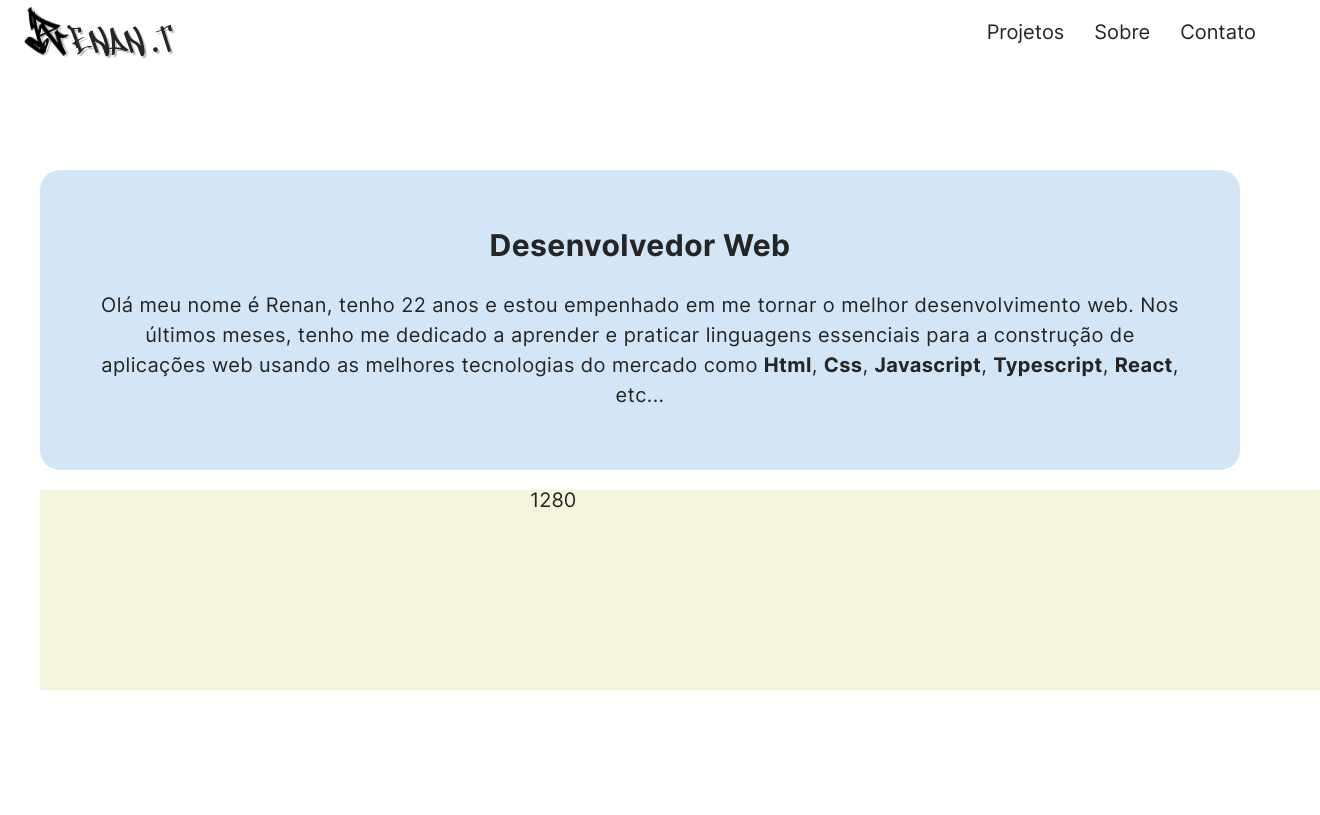
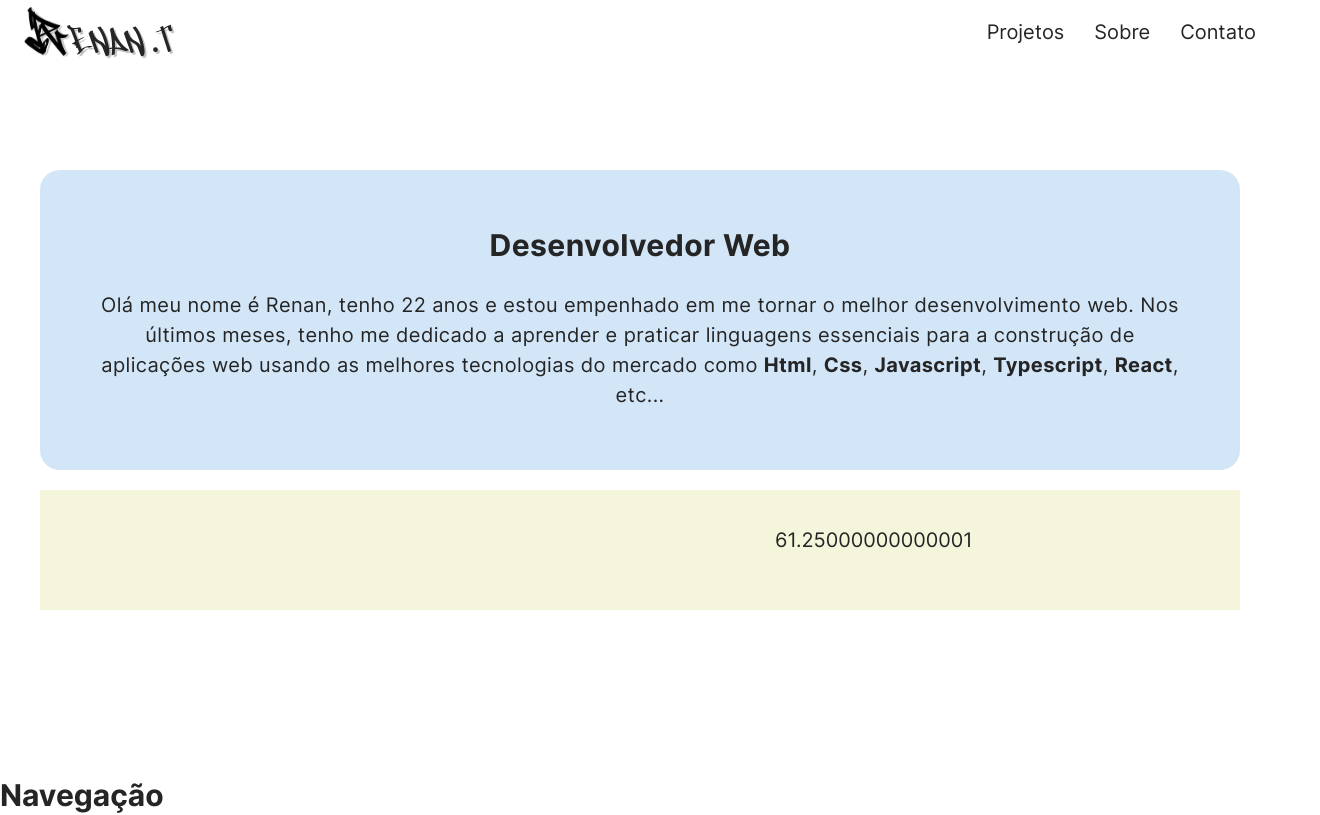
Before and after one commit to vulgo-rnt/portfolio, a React (Vite) app: page / in a window 1280 px wide. Shown: the top 815 px of the page, 1320 px wide, since content can reach past the window. Built offline with nearby package versions, Linux system fonts and the light colour scheme.

Commit message:
feat: scroll animate testing

```diff
--- a/package.json
+++ b/package.json
@@ -15,6 +15,7 @@
     "@emotion/styled": "^11.11.0",
     "@mui/icons-material": "^5.15.1",
     "@mui/material": "^5.15.0",
+    "framer-motion": "^10.17.9",
     "hamburger-react": "^2.5.0",
     "react": "^18.2.0",
     "react-dom": "^18.2.0",
--- a/src/components/SectionAnimated/index.tsx
+++ b/src/components/SectionAnimated/index.tsx
@@ -1,7 +1,6 @@
 import styled from "@emotion/styled";
-import { ReactElement } from "react";
+import { ReactElement, useState } from "react";
 import useScreenSize from "../../hooks/useScreenSize";
-import useScrollPosition from "../../hooks/useScrollPosition";
 
 interface PropsComponent {
   children: string | ReactElement | ReactElement[];
@@ -13,28 +12,34 @@ interface PropsStyles {
 
 const Contanier = styled.section`
   background-color: beige;
-  height: 200px;
-  width: 100vw;
+  height: 40px;
+  padding: 40px;
   position: relative;
+  overflow: hidden;
 `;
 const ContanierScroll = styled.span<PropsStyles>`
   position: absolute;
-  left: ${({ scroll }) => `${scroll}px`};
+  left: ${({ scroll }) => `${scroll}%`};
+  transition: all 0.8s ease;
 `;
 
 export default function SectionAnimated({
   children,
   direction,
 }: PropsComponent) {
-  const { width } = useScreenSize();
-  const scroll = useScrollPosition();
-  console.log(scroll, children, direction); //test
-  const seletor = document.getElementById("SectionAnimate");
-  const top = seletor ? seletor.getBoundingClientRect().top : 0;
+  const { height, width } = useScreenSize();
+  const [scroll, setScroll] = useState(100);
+
+  document.addEventListener("scroll", () => {
+    const elementRef = document.getElementById("SectionAnimate");
+    const relativeToTheTopPage = elementRef?.getBoundingClientRect().top || 0;
+    const percentageElementToTheScreen = (relativeToTheTopPage / height) * 100;
+    setScroll(percentageElementToTheScreen);
+  });
 
   return (
     <Contanier id="SectionAnimate">
-      <ContanierScroll scroll={top}>{width}</ContanierScroll>
+      <ContanierScroll scroll={scroll}>{scroll}</ContanierScroll>
     </Contanier>
   );
 }
```
Also changed, not shown: 1 other file (tests, documents, lock files or other folders).
